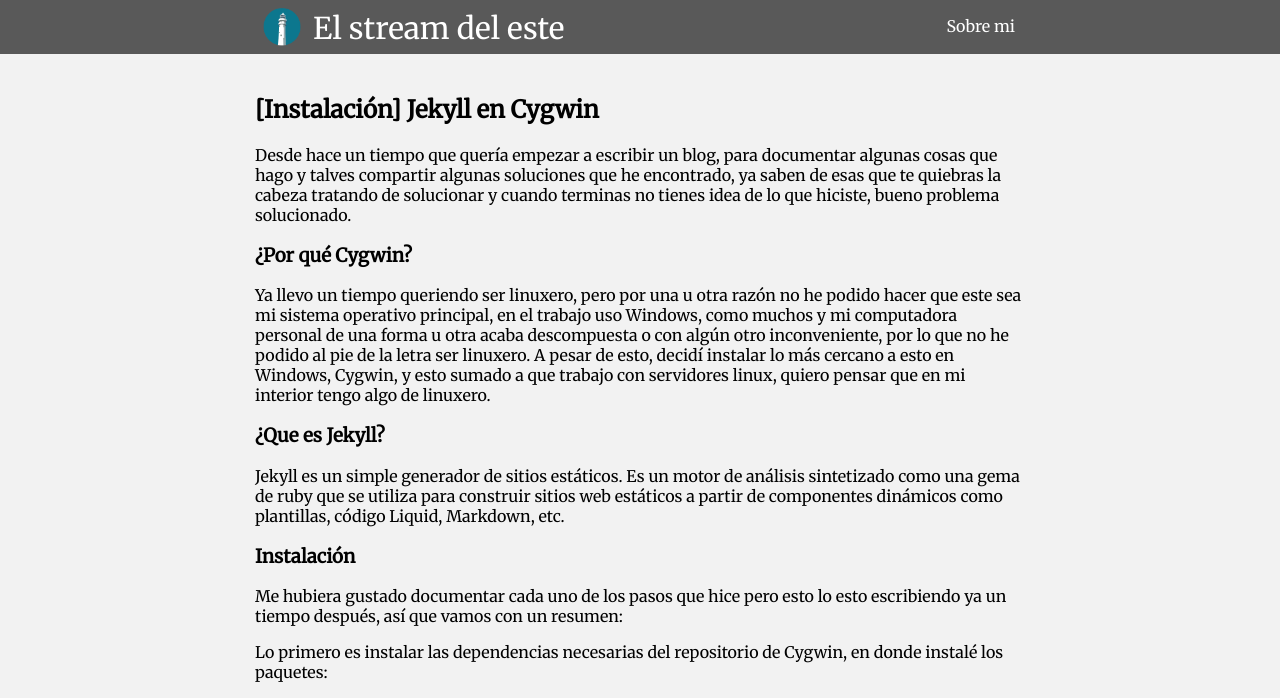
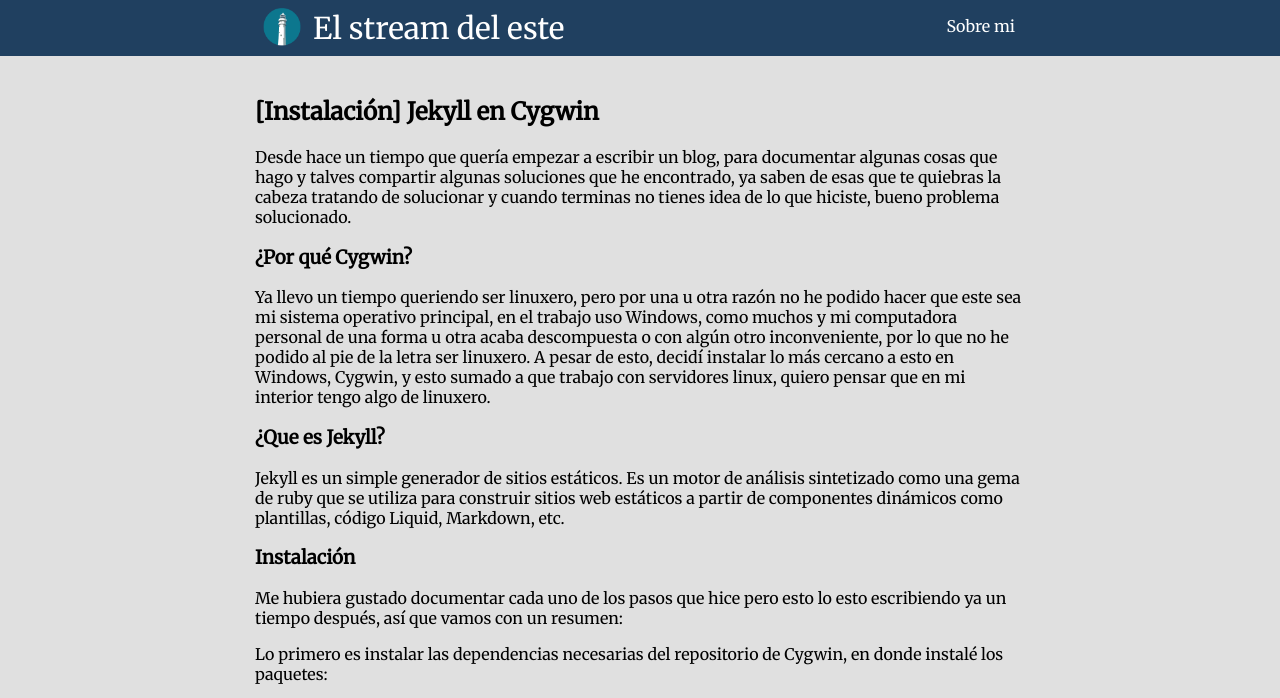
Before and after one commit to esturafd/blog-profesional, a Jekyll site: the page built from _posts/2017-06-11-jekyll-cygwin.md, in a window 1280 px wide. Shown: the top 698 px of the page. Built offline with Jekyll 4.4.1, drawn with Linux system fonts in a browser that asks for light colours.

Commit message:
Se finaliza version de escritorio de la paguina

```diff
--- a/_includes/footer.html
+++ b/_includes/footer.html
@@ -1,4 +1,4 @@
-<footer class="cls_footer">
+<footer {% if page.url contains "/sobre-mi.html" %}class="cls_footer cls_down"{%else%}class="cls_footer"{% endif %}>
 	<br>
 	<div class="cls_center cls_flex">
 		<div class="">
--- a/_includes/header.html
+++ b/_includes/header.html
@@ -4,7 +4,7 @@
 		<a href="/" class="cls_title cls_inlineb">{{ site.title }}</a>
 		<nav class="cls_inlineb">
 			<ul class="cls_inlineb">
-				<li class="cls_inlineb"><a href="/sobre.html">Sobre mi</a></li>
+				<li class="cls_inlineb"><a href="/sobre-mi.html">Sobre mi</a></li>
 			</ul>
 		</nav>
 	</div>
--- a/_layouts/default.html
+++ b/_layouts/default.html
@@ -19,6 +19,7 @@
 				</div>
 			{% endfor %}
 
+			<br>
 		</section>
 
 		{% include footer.html %}
--- a/estilos.css
+++ b/estilos.css
@@ -1,22 +1,30 @@
 
 html {
 	height: 100%;
+	position: relative;
 }
 
 body {
 	margin: 0;
-	background-color: #f2f2f2;
+	background-color: #e0e0e0;
+	/*height: 100%;*/
 	height: 100%;
 }
 
 .cls_header {
-	background-color: #595959;
+	background-color: #204060;
+	min-height: 55.95px;
 }
 
 .cls_center {
-	/*width: 60%;*/
 	max-width: calc(800px - (30px));
 	margin: auto;
+}/**/
+
+.cls_center:after, {
+	content: "";
+	display: table;
+	clear: both;
 }
 
 .cls_header div {
@@ -29,6 +37,8 @@ body {
 }
 
 .cls_flex {
+	display: -webkit-flex; /* Safari */
+    -webkit-justify-content: space-around; /* Safari 6.1+ */
 	display: flex;
 	justify-content: space-around;
 }
@@ -61,8 +71,8 @@ body {
 }
 
 .cls_footer {
-	position: absolute;
-	bottom: 0;
+	/*position: fixed;
+	bottom: 0;/**/
 	width: 100%;
 	padding-bottom: 20px;
 	font-family: 'Merriweather', serif;
@@ -83,6 +93,19 @@ body {
 .cls_content {
 	margin-top: 40px;
 	font-family: 'Merriweather', serif;
+	height: auto;
+}
+
+.cls_content img {
+	max-width: calc(800px - (30px));
+}
+
+.cls_content code, .cls_content pre {
+	font-size: 15px;
+	border: 1px solid #c0c0e0;
+	border-radius: 3px;
+	background-color: #c0c0e0;
+	color: #202020;
 }
 
 .cls_pinfo {
@@ -101,3 +124,17 @@ body {
 .cls_ptitle {
 	font-size: 20px;
 }
+
+.cls_down {
+	position: absolute;
+	bottom: 0;
+}
+
+.cls_divfooter {
+	/*min-height: 100%;
+	display: -webkit-flex;
+    -webkit-justify-content: space-around;
+    display: flex;
+    flex-direction: column;
+    justify-content: flex-end;/**/
+}
```
Also changed, not shown: sobre-mi.md (added, +16 -0 lines), _posts/2017-06-11-jekyll-cygwin.md (renamed from _posts/2017-06-11-jekyll-cygwin.markdown).
